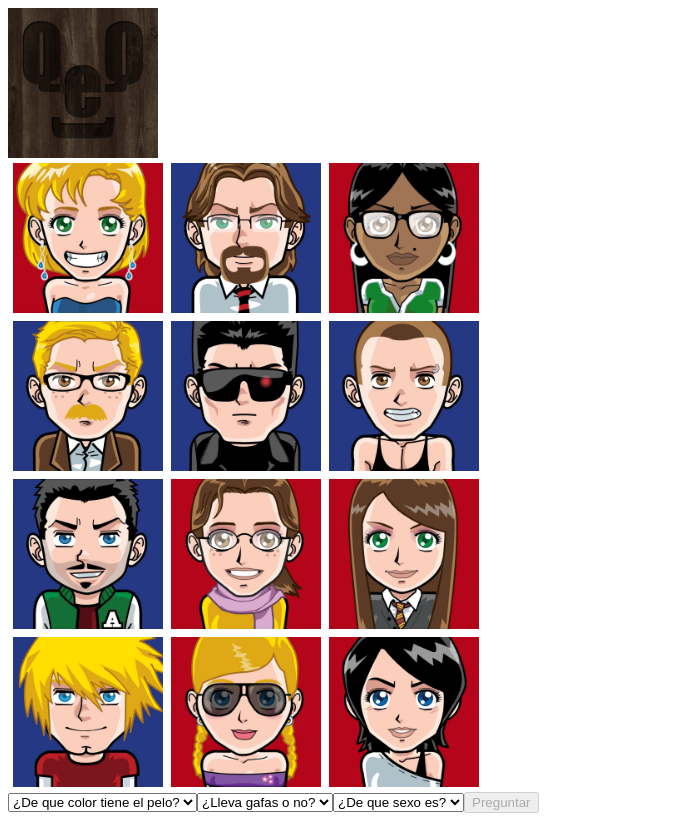
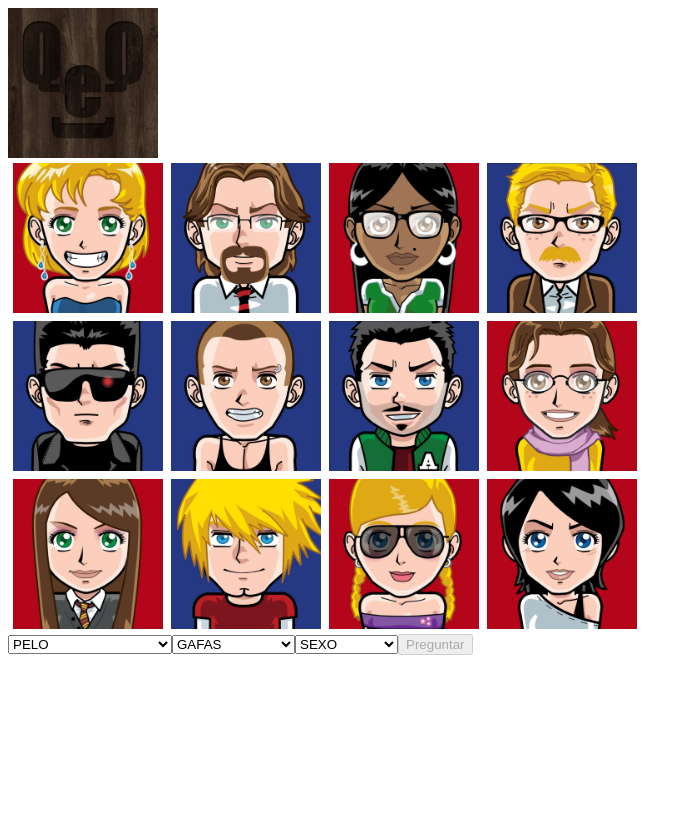
Before and after one commit to ksedano/01Proyecto, a PHP site: page / in a window 1280 px wide. Shown: the whole page, without its empty margins (0-692 px from the left). After the commit the page ends 655 px from the top, so only its background shows below. Run offline with PHP 8.4, Linux system fonts and the light colour scheme.

Commit message:
decimo commit

```diff
--- a/index.php
+++ b/index.php
@@ -8,7 +8,7 @@
 </head>
 <body>
 	<?php
-		//COMPROBAMOS QUE NO HAYAN CARACTERISTICAS REPETIDAS
+		/*COMPROBAMOS QUE NO HAYAN CARACTERISTICAS REPETIDAS*/
 		$Caracteristicas = [];
 		$file = file("imatges.txt");
 		foreach ($file as $key => $value) {
@@ -20,7 +20,7 @@
 				array_push($Caracteristicas, $texto);
 			}
 		}
-		//COMPROBAMOS QUE NO HAYAN NOMBRES DE FICHEROS REPETIDOS
+		/*COMPROBAMOS QUE NO HAYAN NOMBRES DE FICHEROS REPETIDOS*/
 		$Ficheros = [];
 		$x=10;
 		$count=1;
@@ -64,31 +64,21 @@
 		echo "</div>";
     	echo "<table class='table' id='Cartas'>";
     	$ImagenesUtilizadas = [];
-      	for ($i=0; $i < 4; $i++) {
+      	for ($i=0; $i < 3; $i++) {
         	echo "<tr>";
-        	for ($x=0; $x < 3; $x++) {
+        	for ($x=0; $x < 4; $x++) {
          		$RandomTablero = array_rand($ArrayImagenes);
 				if(in_array($RandomTablero, $ImagenesUtilizadas)){
             		$x-=1;
    				}else{
     				array_push($ImagenesUtilizadas, $RandomTablero);
-    				/*echo "<td>";
-					echo "<div id='carta' class='carta-box'>";
-						echo "<div class='carta'>";
-							echo "<div class='cara'>";
-								echo "<img src='Images/$RandomTablero' width='150' height='150' onclick='this.src = cambia(this.src)';>";
-							echo "</div>";
-							echo "<div class='cara detras'>";
-								echo "<img src='ParteTrasera.png' width='150' height='150'>";
-							echo "</div>";
-						echo "</div>";
-					echo "</td>";*/
 					echo "<td>";
 						echo "<div class='flip-card' onclick='girarCarta(this);'>";
 							echo "<div class='front-face image'>";
 								echo "<img src='Images/$RandomTablero' width='150' height='150'>";
 							echo "</div>";
 							echo "<div class='back-face'>";
+								echo "<img src='ParteTrasera.png' width='150' height='150'>";
 							echo "</div>";
 						echo "</div>";
 					echo "</td>";
@@ -97,24 +87,24 @@
         	echo "</tr>";
       	}
       	echo "</table></div>";
-      	echo "<select name='Combo1' size=1 onChange='ComboBox1Selec();'>";
-		echo "<option id='Pelo1' selected='true'>¿De que color tiene el pelo?</option>";
-		echo "<option id='Pelo2' class='Pelo'>¿Tiene el pelo moreno?</option>";
-		echo "<option id='Pelo3' class='Pelo'>¿Tiene el pelo rubio?</option>";
-		echo "<option id='Pelo4' class='Pelo'>¿Tiene el pelo castaño?</option>";
+      	echo "<select id='Pelo' name='Combo1' size=1 onChange='ComboBoxSelec();'>";
+		echo "<option id='Pelo1' value='null'>PELO</option>";
+		echo "<option id='Pelo2' class='Pelo' value='moreno'>¿Tiene el pelo moreno?</option>";
+		echo "<option id='Pelo3' class='Pelo' value='rubio'>¿Tiene el pelo rubio?</option>";
+		echo "<option id='Pelo4' class='Pelo' value='castaño'>¿Tiene el pelo castaño?</option>";
 		echo "</select>";
-		echo "<select name='Combo2' size=1 onChange='ComboBox2Selec();'>";
-		echo "<option id='Gafas1' selected='true'>¿Lleva gafas o no?</option>";
-		echo "<option id='Gafas2' class='Gafas'>¿Lleva gafas?</option>";
-		echo "<option id='Gafas3' class='Gafas'>¿No lleva gafas?</option>";
+		echo "<select id='Gafas' name='Combo2' size=1 onChange='ComboBoxSelec();'>";
+		echo "<option id='Gafas1' value='null'>GAFAS</option>";
+		echo "<option id='Gafas2' class='Gafas' value='gafas'>¿Lleva gafas?</option>";
+		echo "<option id='Gafas3' class='Gafas' value='nogafas'>¿No lleva gafas?</option>";
 		echo "</select>";
-		echo "<select name='Combo3' size=1 onChange='ComboBox3Selec();'>";
-		echo "<option id='Sexo1' selected='true'>¿De que sexo es?</option>";
-		echo "<option id='Sexo2' class='Sexo'>¿Es hombre?</option>";
-		echo "<option id='Sexo3' class='Sexo'>¿Es mujer?</option>";
+		echo "<select id='Sexo' name='Combo3' size=1 onChange='ComboBoxSelec();'>";
+		echo "<option id='Sexo1' value='null'>SEXO</option>";
+		echo "<option id='Sexo2' class='Sexo' value='hombre'>¿Es hombre?</option>";
+		echo "<option id='Sexo3' class='Sexo' value='mujer'>¿Es mujer?</option>";
 		echo "</select>";
 		echo "<button type='button' id='preguntar' onclick='preguntaComboBox()'>Preguntar</button>";
-		echo "<p id='mensaje'></p>"
+		echo "<p id='mensaje'></p>";
 	?>
 </body>
 </html>
--- a/style.css
+++ b/style.css
@@ -35,10 +35,16 @@
 
 .back-face{
   transform: rotateY(180deg);
-  background-image: url('ParteTrasera.png');
   background-size: cover;
   width: 150px;
   height: 150px;
+  cursor: pointer;
+}
+
+.front-face:hover {
+  -moz-box-shadow: 0px 0px 30px black;
+  -webkit-box-shadow: 0px 0px 30px black;
+  box-shadow: 0px 0px 30px black;
   cursor: pointer;
 }
 
@@ -49,7 +55,6 @@
   width: 100%;
   position: absolute;
   backface-visibility: hidden;
-  cursor: pointer;
 }
 
 .flip-card{
```
Also changed, not shown: scripts.js (+11 -32 lines).
